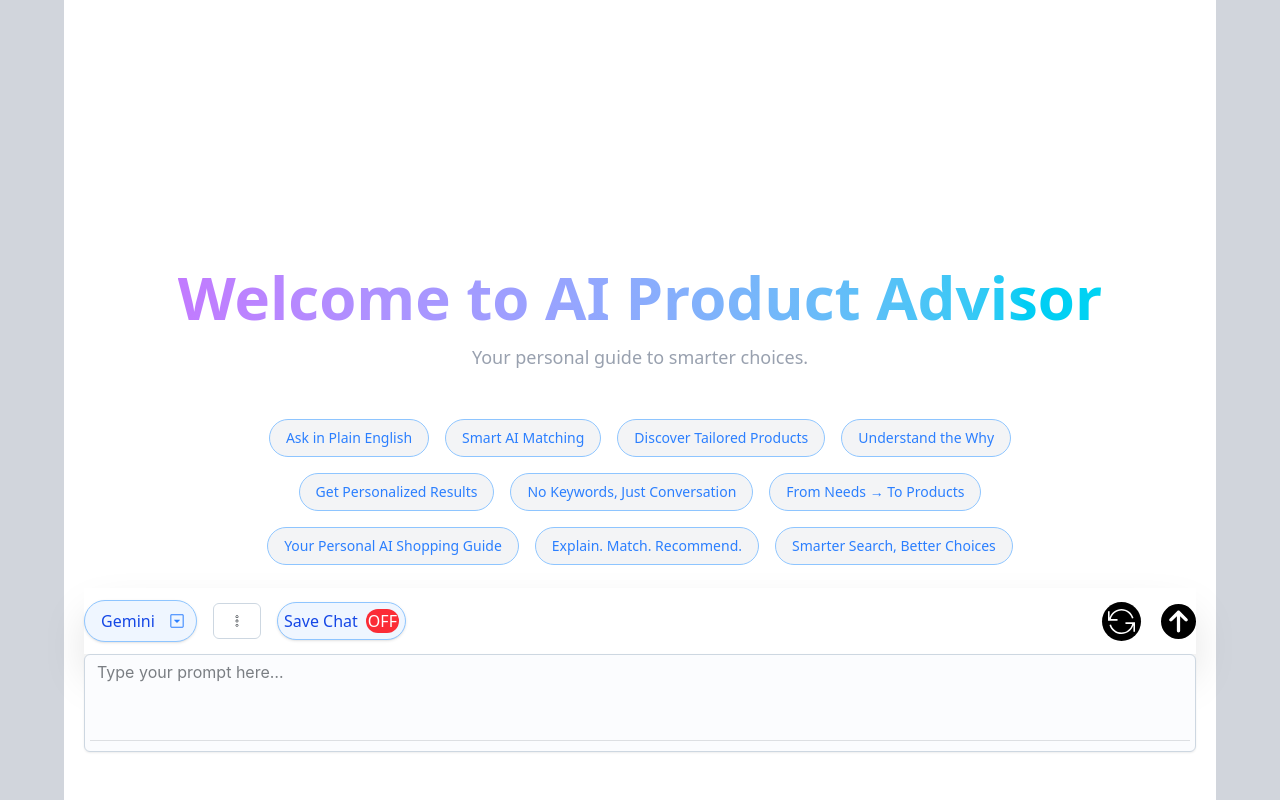
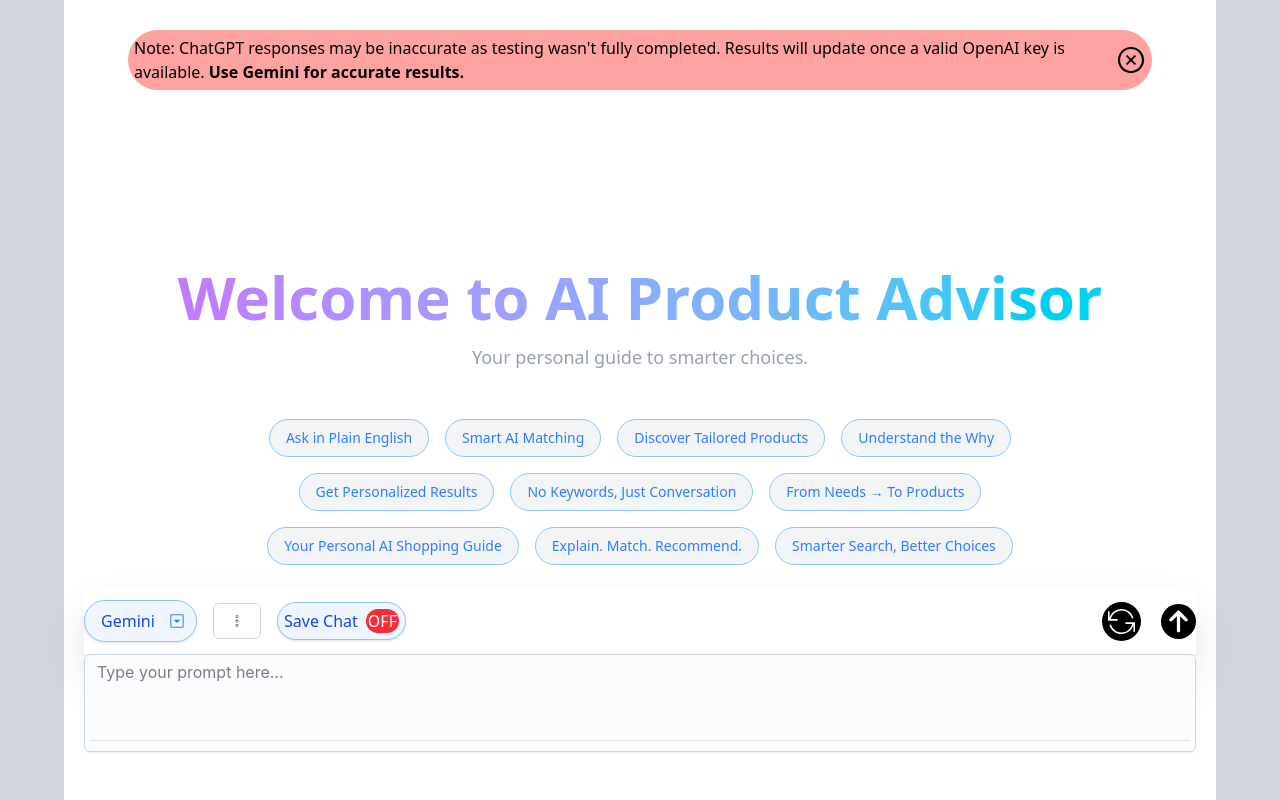
Before and after one commit to Venkata-Nageswara-Bhadri78/AI-Product-Advisor, a React (Vite) app in the folder frontend/AI-Product-Advisor/: page / in a window 1280 px wide. Shown: the top 800 px of the page. Built offline with nearby package versions, Linux system fonts and the light colour scheme; no server answers.

Commit message:
Update: Updated Initial Page

```diff
--- a/frontend/AI-Product-Advisor/src/components/InitialPage.jsx
+++ b/frontend/AI-Product-Advisor/src/components/InitialPage.jsx
@@ -1,4 +1,4 @@
-import React from 'react';
+import React, { useState } from 'react';
 import CardsAnimation from '../ui/CardsAnimation';
 
 // An array of the feature strings. This makes it easier to map and apply animations.
@@ -15,17 +15,23 @@ const features = [
   "Smarter Search, Better Choices",
 ];
 
-// To make the animation work, add this keyframe animation to your global CSS file (e.g., globals.css)
-/*
-
-*/
+import { AiOutlineCloseCircle } from "react-icons/ai";
 
 const InitialPage = () => {
+
+  const [displayNote, setDisplayNote] = useState(false);
   return (
     <div className='flex flex-col items-center justify-center min-h-screen bg-white text-black p-6 overflow-hidden'>
-      <div>
+      <div className={`news-ticker fixed z-200 top-[30px] w-[80%] flex rounded-full p-1.5 items-center bg-red-300 ${displayNote && 'hidden'}`}>
+        <div className='scrolling-note-container'>
+            <p className='scrolling-text'>
+              Note: ChatGPT responses may be inaccurate as testing wasn't fully completed. Results will update once a valid OpenAI key is available.
+              <strong className='text-black'> Use Gemini for accurate results.</strong>
+            </p>
+           </div>
+        <div onClick={() => {setDisplayNote(!displayNote)}}><AiOutlineCloseCircle size={30} /></div>
+      </div>
 
-      </div>
       <div className='text-center mb-12'>
         <h1 className='
           text-4xl md:text-6xl
@@ -38,10 +44,6 @@ const InitialPage = () => {
         </h1>
         <p className="text-gray-400 text-lg mt-2">Your personal guide to smarter choices.</p>
       </div>
-
-      {/* <div>
-        <CardsAnimation />
-      </div> */}
 
       <div className="flex flex-row flex-wrap gap-4 items-center justify-center max-w-4xl">
         {features.map((feature, index) => (
```
